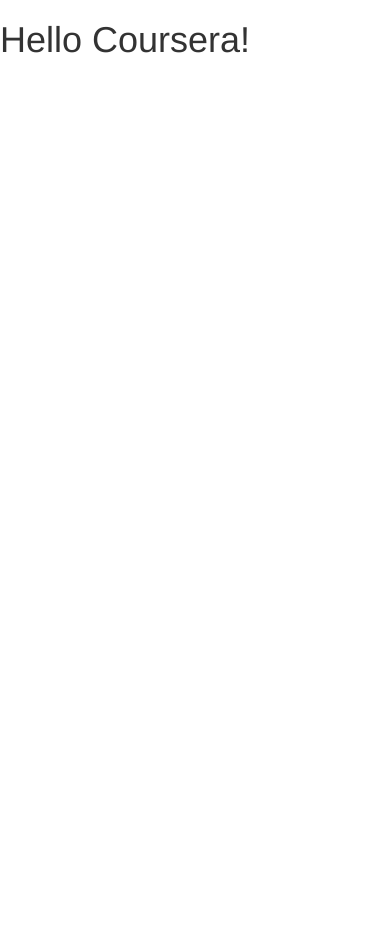
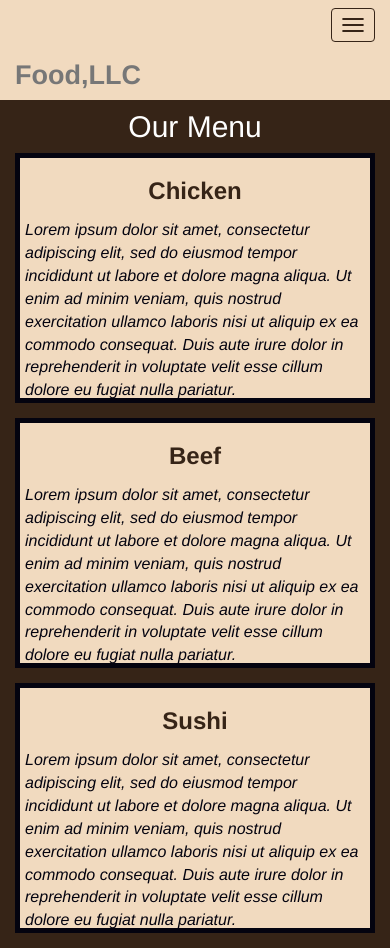
Before and after one commit to KalsoomTariq/HTML-CSS-JAVA-Coursera, a plain HTML site: page module3_solution/index.html in a window 390 px wide. Before the commit the page ends 844 px from the top, so only its background shows below. Drawn offline with Linux system fonts and the light colour scheme.

Commit message:
Final Commit

```diff
--- a/module3_solution/css/styles.css
+++ b/module3_solution/css/styles.css
@@ -0,0 +1,127 @@
+body {
+    font-size: 16px;
+    background-color: #362417;
+    color: #fff;
+    font-family: 'Open Sans' sans-serif;
+}
+
+#navbar-button{
+    margin-left: 50vw;
+}
+
+#header-nav{
+
+    background-color: #f1dabf;
+    border-radius: 0;
+    border: 0;
+}
+.navbar-brand h1 {
+    font-size: 1.5em;
+    font-weight: bold;
+    margin-top: 0;
+    margin-bottom: 0;
+    line-height: .75;
+}
+
+.navbar-header button.navbar-toggle, .navbar-header .icon-bar {
+    position: relative;
+    border: 1px solid #362417;
+}
+
+#navbar-list-1{
+    margin:0;
+    padding: 0;
+}
+
+#nav-list {
+    background-color: #04030f ;
+    margin:0;
+    padding: 0;
+}
+#nav-list a {
+    color: #fffbff;
+    text-align: center;
+}
+#nav-list a:hover {
+    background: #92817a;
+}
+#nav-list a span {
+    font-size: 1.8em;
+}
+
+#nav-list{
+    visibility: hidden;
+}
+
+#main-heading{
+    margin-top: -30px;
+}
+
+.dish{
+    background-color: #f1dabf;
+    color: #04030f;
+    margin:0 auto 15px;
+    height: 250px;
+    width: 100%;
+    margin-bottom: 15px;
+    position: relative;
+    border: 5px solid #04030f;
+    overflow: hidden;
+}
+
+.dish > h3{
+    color: #362417;
+    font-weight: bold;
+}
+
+.dish > p{
+    padding: 5px;
+    font-style: italic;
+}
+
+
+
+/********** Large devices only **********/
+@media (min-width: 1200px) {
+    #navbar-list-1{
+        background-color: #362417;
+    }
+
+}
+
+/********** Medium devices only **********/
+@media (min-width: 992px) and (max-width: 1199px) {
+    #navbar-list-1{
+        background-color: #362417;
+    }
+
+}
+
+/********** Small devices only **********/
+@media (min-width: 768px) and (max-width: 991px) {
+    #navbar-list-1{
+        background-color: #362417;
+    }
+
+}
+
+/********** Extra small devices only **********/
+@media (max-width: 767px) {
+    #nav-list{
+
+        visibility:visible;
+    }
+
+    .dish{
+        margin:0 auto 15px;
+    }
+}
+
+
+/********** Super extra small devices Only :-) (e.g., iPhone 4) **********/
+@media (max-width: 479px) {
+    .dish{
+        margin:0 auto 15px;
+    }
+
+}
--- a/module3_solution/index.html
+++ b/module3_solution/index.html
@@ -4,22 +4,61 @@
     <meta charset="utf-8">
     <meta http-equiv="X-UA-Compatible" content="IE=edge">
     <meta name="viewport" content="width=device-width, initial-scale=1">
-
-    <!-- HTML5 shim and Respond.js for IE8 support of HTML5 elements and media queries -->
-    <!-- WARNING: Respond.js doesn't work if you view the page via file:// -->
-    <!--[if lt IE 9]>
-      <script src="https://oss.maxcdn.com/html5shiv/3.7.2/html5shiv.min.js"></script>
-      <script src="https://oss.maxcdn.com/respond/1.4.2/respond.min.js"></script>
-    <![endif]-->
-
     <title>Bootstrap Starter Page</title>
     <link rel="stylesheet" href="css/bootstrap.min.css">
     <link rel="stylesheet" href="css/styles.css">
   </head>
 <body>
+  <header>
+    <nav class="navbar navbar-default" id="header-nav">
+      <div class="container">
+        <div class="navbar-header">
+          <button type="button" id="navbar-button" class="visible-xm navbar-toggle collapsed" data-toggle="collapse" data-target="#navbar-list-1" aria-expanded="false">
+            <span class="sr-only">Toggle navigation</span>
+            <span class="icon-bar"></span>
+            <span class="icon-bar"></span>
+            <span class="icon-bar"></span>
+          </button>
+          <a class="navbar-brand" id="brand-label" href="#"><h1>Food,LLC</h1></a>
+        </div>
+      </div>
+      <div id="navbar-list-1" class="collapse navbar-collapse">
+        <ul id="nav-list" class="nav navbar-nav navbar-right">
+          <li><a href="#"><br class="hidden-xs ">Chicken</a></li>
+          <li><a href="#"><br class="hidden-xs ">Beef</a></li>
+          <li><a href="#"><br class="hidden-xs ">Sushi</a></li>
+        </ul>
+      </div>
+    </nav>
 
-  <h1>Hello Coursera!</h1>
+  </header>
 
+    <div id="main-content" class="container">
+
+      <div id="main-heading" class="text-center"><h2>Our Menu</h2></div>
+
+      <div id="home-tiles" class="row">
+        <div class="col-lg-4 col-md-6 col-sm-12">
+          <div class="dish">
+            <h3 class="text-center">Chicken</h3>
+          <p>Lorem ipsum dolor sit amet, consectetur adipiscing elit, sed do eiusmod tempor incididunt ut labore et dolore magna aliqua. Ut enim ad minim veniam, quis nostrud exercitation ullamco laboris nisi ut aliquip ex ea commodo consequat. Duis aute irure dolor in reprehenderit in voluptate velit esse cillum dolore eu fugiat nulla pariatur.</p>
+          </div>
+
+        </div>
+        <div class="col-lg-4 col-md-6 col-sm-12">
+          <div class="dish">
+            <h3 class="text-center">Beef</h3>
+          <p>Lorem ipsum dolor sit amet, consectetur adipiscing elit, sed do eiusmod tempor incididunt ut labore et dolore magna aliqua. Ut enim ad minim veniam, quis nostrud exercitation ullamco laboris nisi ut aliquip ex ea commodo consequat. Duis aute irure dolor in reprehenderit in voluptate velit esse cillum dolore eu fugiat nulla pariatur.</p>
+          </div>
+        </div>
+        <div class="col-lg-4 col-md-12 col-sm-12">
+          <div class="dish">
+            <h3 class="text-center">Sushi</h3>
+          <p>Lorem ipsum dolor sit amet, consectetur adipiscing elit, sed do eiusmod tempor incididunt ut labore et dolore magna aliqua. Ut enim ad minim veniam, quis nostrud exercitation ullamco laboris nisi ut aliquip ex ea commodo consequat. Duis aute irure dolor in reprehenderit in voluptate velit esse cillum dolore eu fugiat nulla pariatur.</p>
+          </div>
+        </div>
+      </div>
+    </div>
   <!-- jQuery (Bootstrap JS plugins depend on it) -->
   <script src="js/jquery-1.11.3.min.js"></script>
   <script src="js/bootstrap.min.js"></script>
```
